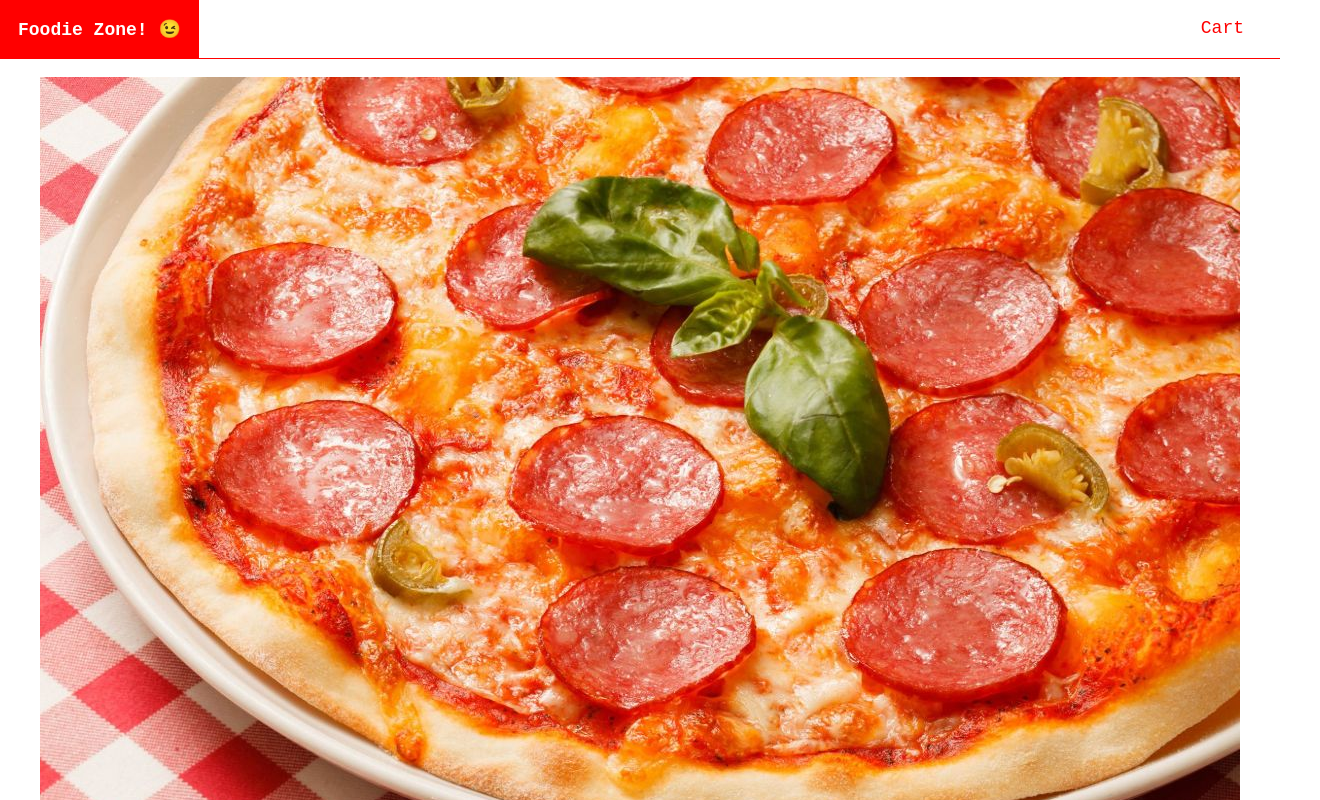
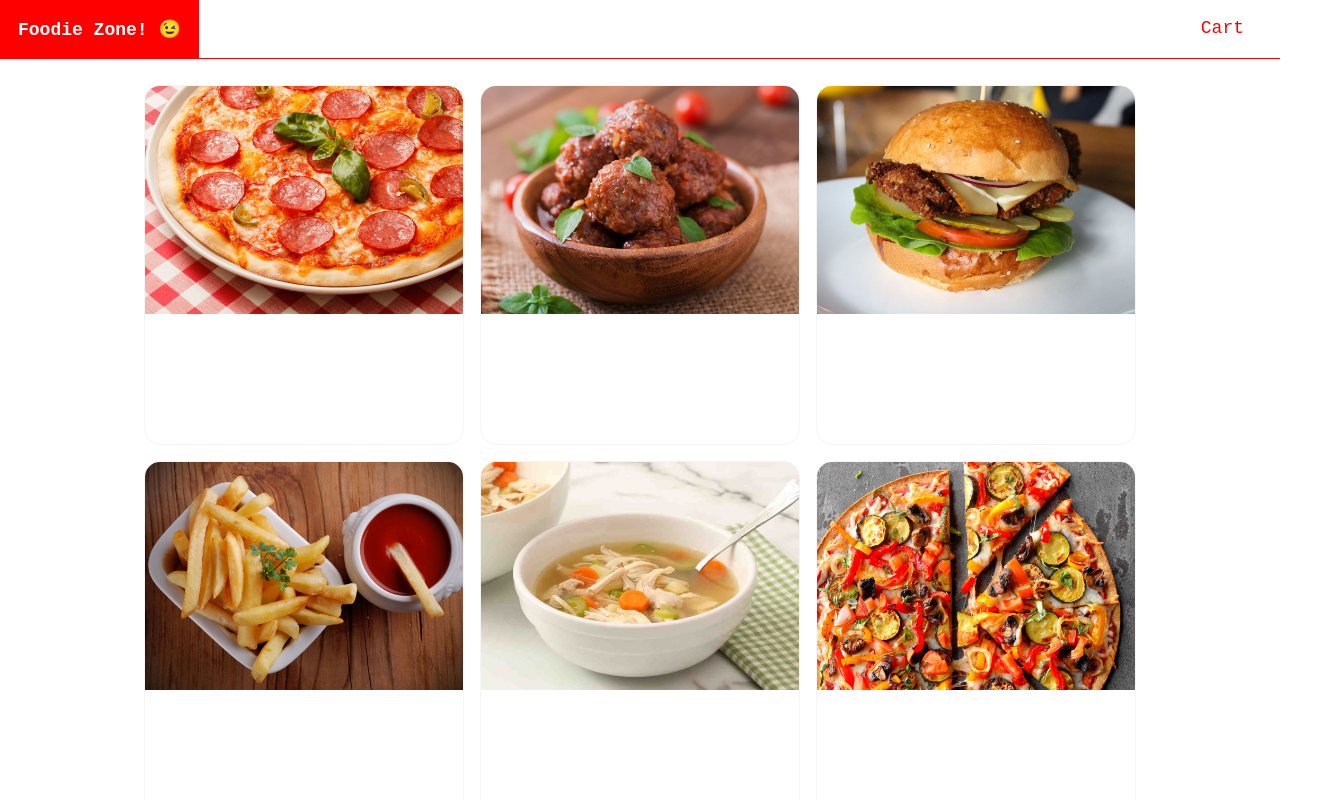
Before and after one commit to adityadav23/Foodie-Zone, an Angular app: page / in a window 1280 px wide. Shown: the top 800 px of the page, 1320 px wide, since content can reach past the window. Built offline with nearby package versions, Linux system fonts and the light colour scheme.

Commit message:
added food service

```diff
--- a/src/app/home/home.component.css
+++ b/src/app/home/home.component.css
@@ -0,0 +1,24 @@
+ul{
+    display: flex;
+    justify-content: center;
+    align-items: center;
+    flex-wrap: wrap;
+    list-style-type: none;
+    padding: 0;
+}
+
+ul li a{
+    height: 22.5rem;
+    width: 20rem;
+    border: 1px solid whitesmoke;
+    border-radius: 1rem;
+    margin: 0.5rem;
+    display: flex;
+    flex-direction: column;
+    overflow: hidden;
+    color: #e72929;
+  }
+
+li a:hover{
+    opacity: 0.9;
+}
--- a/src/app/home/home.component.ts
+++ b/src/app/home/home.component.ts
@@ -1,5 +1,6 @@
 import { Component, OnInit } from '@angular/core';
 import { FoodServiceService } from '../service/food/food-service.service';
+import IFood from '../shared/models/Food';
 
 @Component({
   selector: 'app-home',
@@ -12,6 +13,6 @@ export class HomeComponent implements OnInit {
   constructor(private foodService: FoodServiceService){
     this.Food =  foodService.getAll()
   }
-  Food: any;
+  Food: IFood[];
 
 }
--- a/src/app/service/food/food-service.service.ts
+++ b/src/app/service/food/food-service.service.ts
@@ -1,4 +1,5 @@
 import { Injectable } from '@angular/core';
+import IFood from 'src/app/shared/models/Food';
 
 @Injectable({
   providedIn: 'root'
@@ -7,7 +8,7 @@ export class FoodServiceService {
 
   constructor() { }
 
-  getAll(){
+  getAll(): IFood[]{
     return [
       {
         id:'1',
--- /dev/null
+++ b/src/app/shared/models/Food.ts
@@ -0,0 +1,11 @@
+export default interface IFood {
+  id: string;
+  name: string;
+  price: number;
+  tags?: string[];
+  favorite: boolean;
+  stars: number;
+  imageUrl: string;
+  origins: string[];
+  cookTime: string;
+}
```
